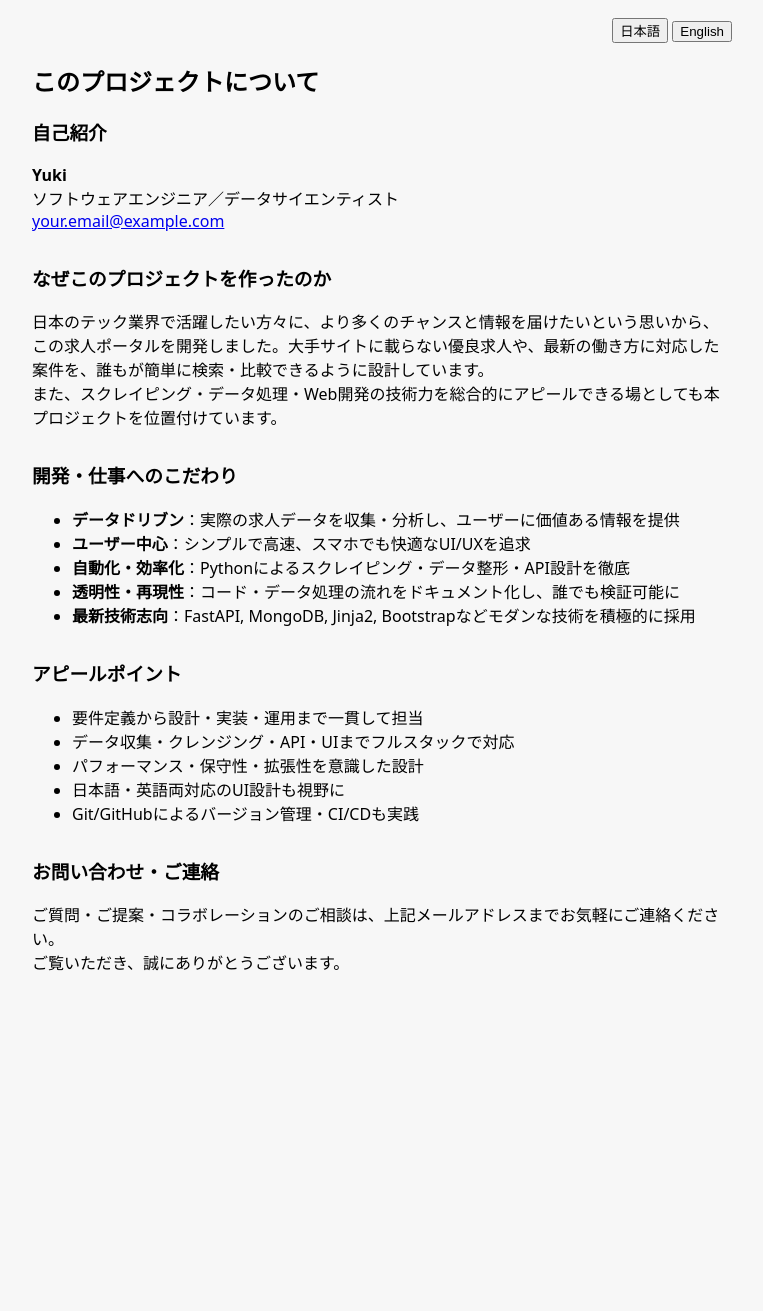
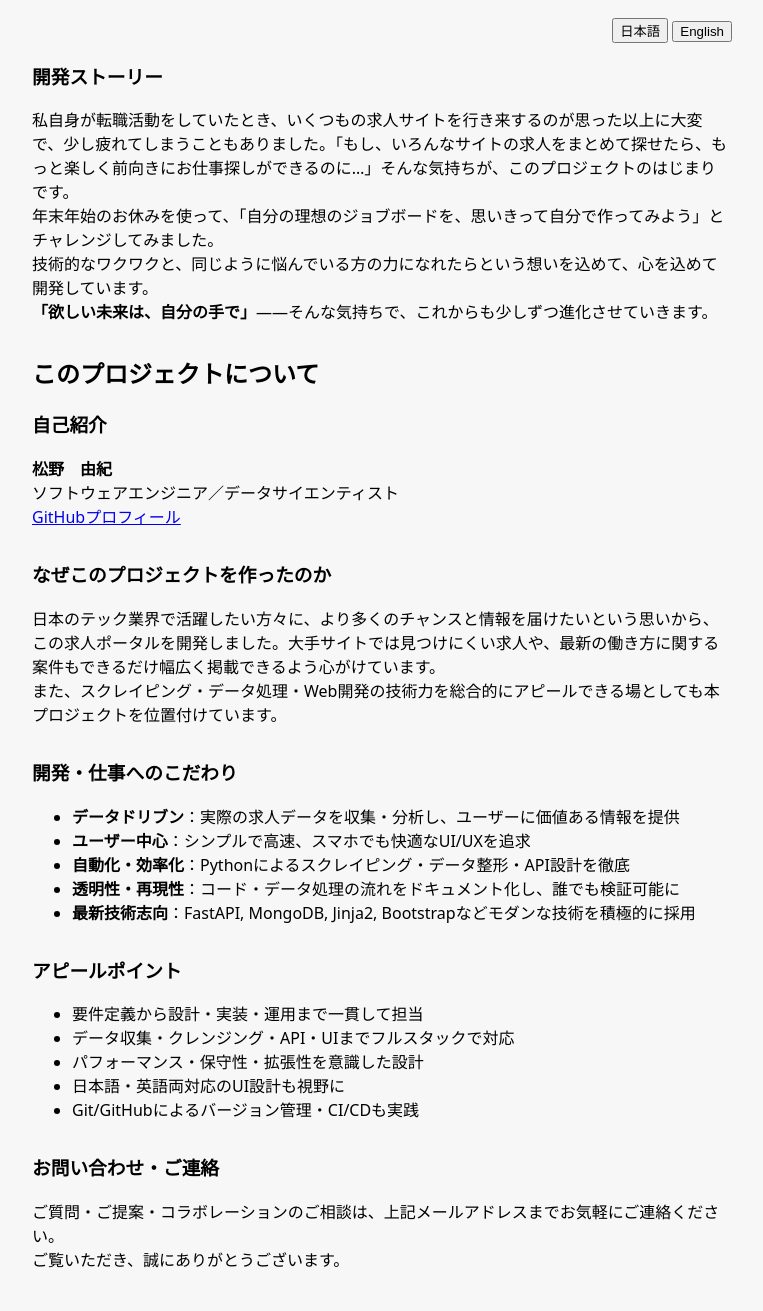
Before and after one commit to yukimatsuno/job-data-platform, a FastAPI app: page /about in a window 1280 px wide. Shown: the part 68-1379 px from the top of the page, without its empty margins (258-1021 px from the left). Before the commit the page ends 1039 px from the top, so only its background shows below. Run offline with FastAPI, Linux system fonts and the light colour scheme.

Commit message:
update about page: remove email, add GitHub link

```diff
--- a/templates/about.html
+++ b/templates/about.html
@@ -25,19 +25,28 @@
             <button id="btn-en" class="btn btn-outline-secondary btn-sm" type="button">English</button>
         </div>
         <div id="about-ja">
+                <section style="margin-bottom:2em;">
+                    <h3>開発ストーリー</h3>
+                    <p>
+                        私自身が転職活動をしていたとき、いくつもの求人サイトを行き来するのが思った以上に大変で、少し疲れてしまうこともありました。「もし、いろんなサイトの求人をまとめて探せたら、もっと楽しく前向きにお仕事探しができるのに…」そんな気持ちが、このプロジェクトのはじまりです。<br>
+                        年末年始のお休みを使って、「自分の理想のジョブボードを、思いきって自分で作ってみよう」とチャレンジしてみました。<br>
+                        技術的なワクワクと、同じように悩んでいる方の力になれたらという想いを込めて、心を込めて開発しています。<br>
+                        <strong>「欲しい未来は、自分の手で」</strong>――そんな気持ちで、これからも少しずつ進化させていきます。
+                    </p>
+                </section>
         <h2>このプロジェクトについて</h2>
         <section style="margin-bottom:2em;">
             <h3>自己紹介</h3>
             <p>
-                <strong>Yuki</strong><br>
+                <strong>松野　由紀</strong><br>
                 ソフトウェアエンジニア／データサイエンティスト<br>
-                <a href="mailto:your.email@example.com">your.email@example.com</a>
+                <a href="https://github.com/yukimatsuno">GitHubプロフィール</a>
             </p>
         </section>
         <section style="margin-bottom:2em;">
             <h3>なぜこのプロジェクトを作ったのか</h3>
             <p>
-                日本のテック業界で活躍したい方々に、より多くのチャンスと情報を届けたいという思いから、この求人ポータルを開発しました。大手サイトに載らない優良求人や、最新の働き方に対応した案件を、誰もが簡単に検索・比較できるように設計しています。<br>
+                    日本のテック業界で活躍したい方々に、より多くのチャンスと情報を届けたいという思いから、この求人ポータルを開発しました。大手サイトでは見つけにくい求人や、最新の働き方に関する案件もできるだけ幅広く掲載できるよう心がけています。<br>
                 また、スクレイピング・データ処理・Web開発の技術力を総合的にアピールできる場としても本プロジェクトを位置付けています。
             </p>
         </section>
@@ -70,13 +79,22 @@
         </section>
         </div>
         <div id="about-en" style="display:none;">
+                <section style="margin-bottom:2em;">
+                    <h3>My Story</h3>
+                    <p>
+                        While job hunting, I realized how exhausting it is to jump between multiple job boards just to find the right opportunities. I wished there was a single place to search jobs across all platforms.<br>
+                        During this New Year holiday, I decided to take on the challenge and build my own ideal job board from scratch.<br>
+                        Fueled by both technical curiosity and the desire to help others facing the same pain, I rapidly prototyped and launched this site.<br>
+                        <strong>"If you want something, build it yourself."</strong>—That spirit drives this project forward.
+                    </p>
+                </section>
         <h2>About This Project</h2>
         <section style="margin-bottom:2em;">
             <h3>Who am I?</h3>
             <p>
-                <strong>Yuki</strong><br>
+                <strong>Yuki Matsuno</strong><br>
                 Software Engineer / Data Scientist<br>
-                <a href="mailto:your.email@example.com">your.email@example.com</a>
+                <a href="https://github.com/yukimatsuno">GitHub profile</a>
             </p>
         </section>
         <section style="margin-bottom:2em;">
```
